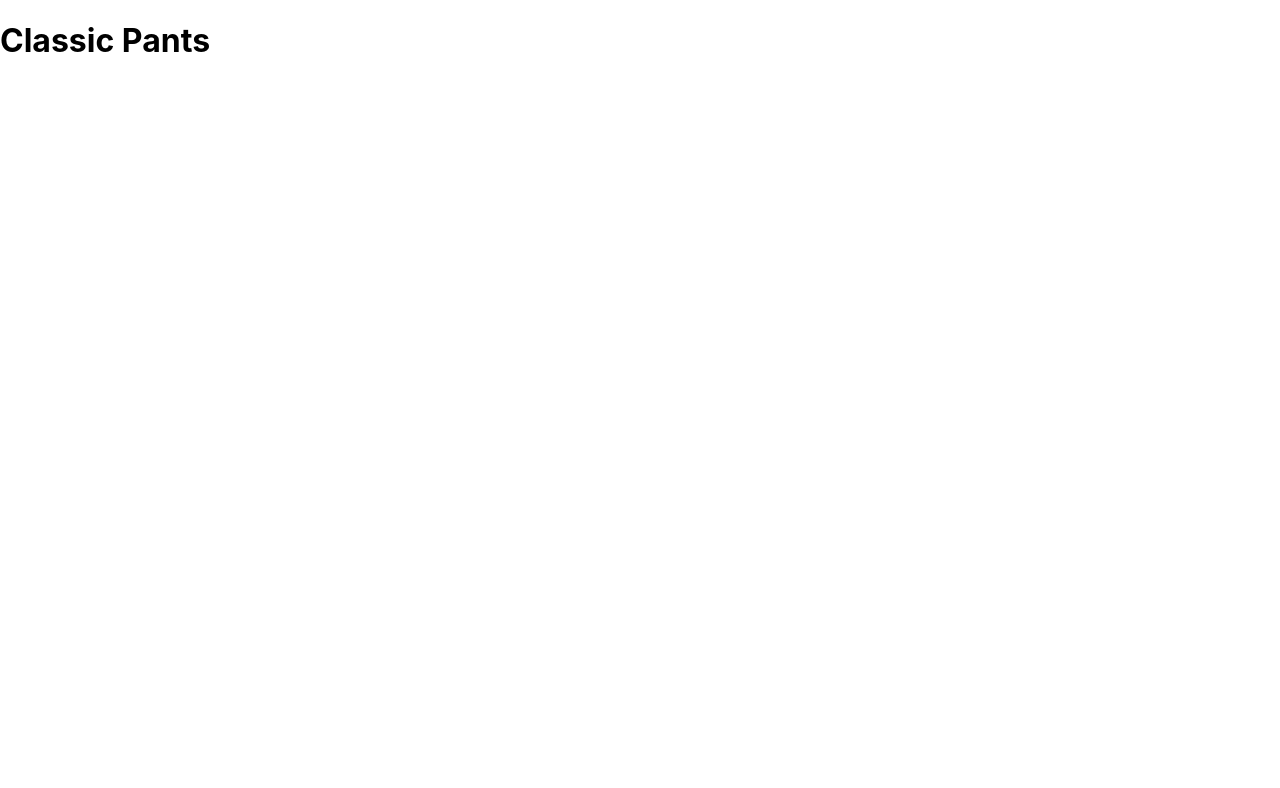
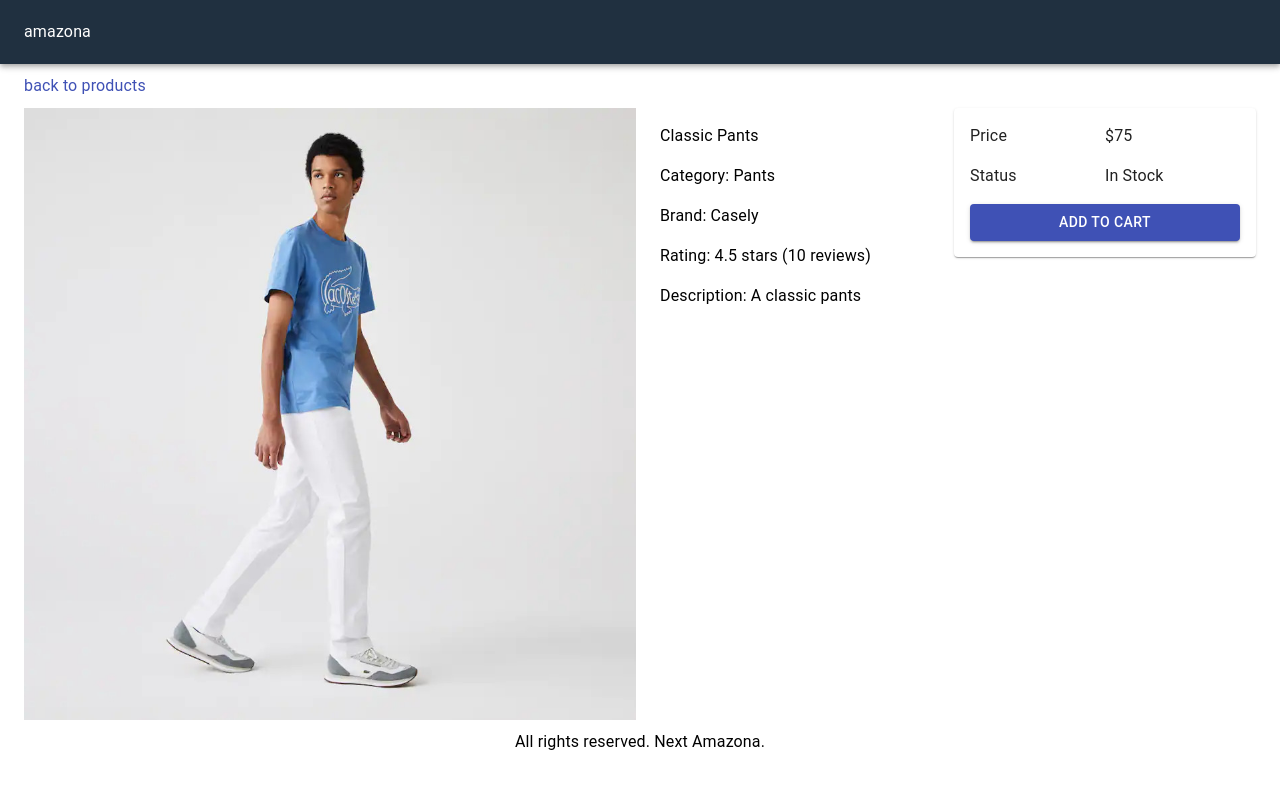
Before and after one commit to Khaleeno/amazona, a Next.js app: page /product/classic-pants in a window 1280 px wide. Shown: the top 788 px of the page. Built offline with nearby package versions, Linux system fonts and the light colour scheme.

Commit message:
9. build product page

```diff
--- a/components/Layout.js
+++ b/components/Layout.js
@@ -3,13 +3,14 @@
 import { AppBar, Container, Toolbar, Typography } from "@material-ui/core"
 import useStyles from "../utils/styles"
 
-export default function Layout({ children }) {
+export default function Layout({ title, description, children }) {
   const classes = useStyles();
 
   return (
     <div>
       <Head>
-        <title>Next Amazona</title>
+        <title> {title ? `${title} - Next Amazona` : 'Next Amazona'} </title>
+        {description && <meta name="description" content={description} /> }
       </Head>
       <AppBar position="static" className={classes.navbar}>
         <Toolbar>
--- a/pages/product/[slug].js
+++ b/pages/product/[slug].js
@@ -1,17 +1,104 @@
-import React from 'react'
-import {useRouter} from 'next/router'
-import data from '../../utils/data'
+import React from "react"
+import { useRouter } from "next/router"
+import NextLink from "next/link"
+import Image from "next/image"
+
+import {
+  Grid,
+  Link,
+  ListItem,
+  List,
+  Typography,
+  Card,
+  Button,
+} from "@material-ui/core"
+
+import data from "../../utils/data"
+import Layout from "../../components/Layout"
+import useStyles from "../../utils/styles"
 
 export default function ProductScreen() {
+  const classes = useStyles()
   const router = useRouter()
-  const {slug} = router.query
+  const { slug } = router.query
   const product = data.products.find(a => a.slug === slug)
   if (!product) {
     return <div>Product Not Found</div>
   }
   return (
-    <div>
-      <h1>{product.name}</h1>
-    </div>
+    <Layout title={product.name} description={product.description} >
+      <div className={classes.section}>
+        <NextLink href="/" passHref>
+          <Link>
+            <Typography>back to products</Typography>
+          </Link>
+        </NextLink>
+      </div>
+      <Grid container spacing={1}>
+        <Grid item md={6} xs={12}>
+          <Image
+            src={product.image}
+            alt={product.name}
+            width={640}
+            height={640}
+            layout="responsive"
+          />
+        </Grid>
+        <Grid item md={3} xs={12}>
+          <List>
+            <ListItem>
+              <Typography component='h1' >{product.name}</Typography>
+            </ListItem>
+            <ListItem>
+              <Typography>Category: {product.category}</Typography>
+            </ListItem>
+            <ListItem>
+              <Typography>Brand: {product.brand}</Typography>
+            </ListItem>
+            <ListItem>
+              <Typography>
+                Rating: {product.rating} stars ({product.numReviews} reviews)
+              </Typography>
+            </ListItem>
+            <ListItem>
+              <Typography>Description: {product.description}</Typography>
+            </ListItem>
+          </List>
+        </Grid>
+        <Grid item md={3} xs={12}>
+          <Card>
+            <List>
+              <ListItem>
+                <Grid container>
+                  <Grid item xs={6}>
+                    <Typography>Price</Typography>
+                  </Grid>
+                  <Grid item xs={6}>
+                    <Typography>${product.price}</Typography>
+                  </Grid>
+                </Grid>
+              </ListItem>
+              <ListItem>
+                <Grid container>
+                  <Grid item xs={6}>
+                    <Typography>Status</Typography>
+                  </Grid>
+                  <Grid item xs={6}>
+                    <Typography>
+                      {product.countInStock > 0 ? "In Stock" : "Unavailable"}
+                    </Typography>
+                  </Grid>
+                </Grid>
+              </ListItem>
+              <ListItem>
+                <Button fullWidth variant="contained" color="primary">
+                  Add to cart
+                </Button>
+              </ListItem>
+            </List>
+          </Card>
+        </Grid>
+      </Grid>
+    </Layout>
   )
 }
--- a/utils/styles.js
+++ b/utils/styles.js
@@ -12,7 +12,12 @@
     minHeight: "80vh",
   },
   footer: {
+    marginTop: 10,
     textAlign: 'center',
+  },
+  section: {
+    marginTop: 10,
+    marginBottom: 10,
   }
 })
 
```
